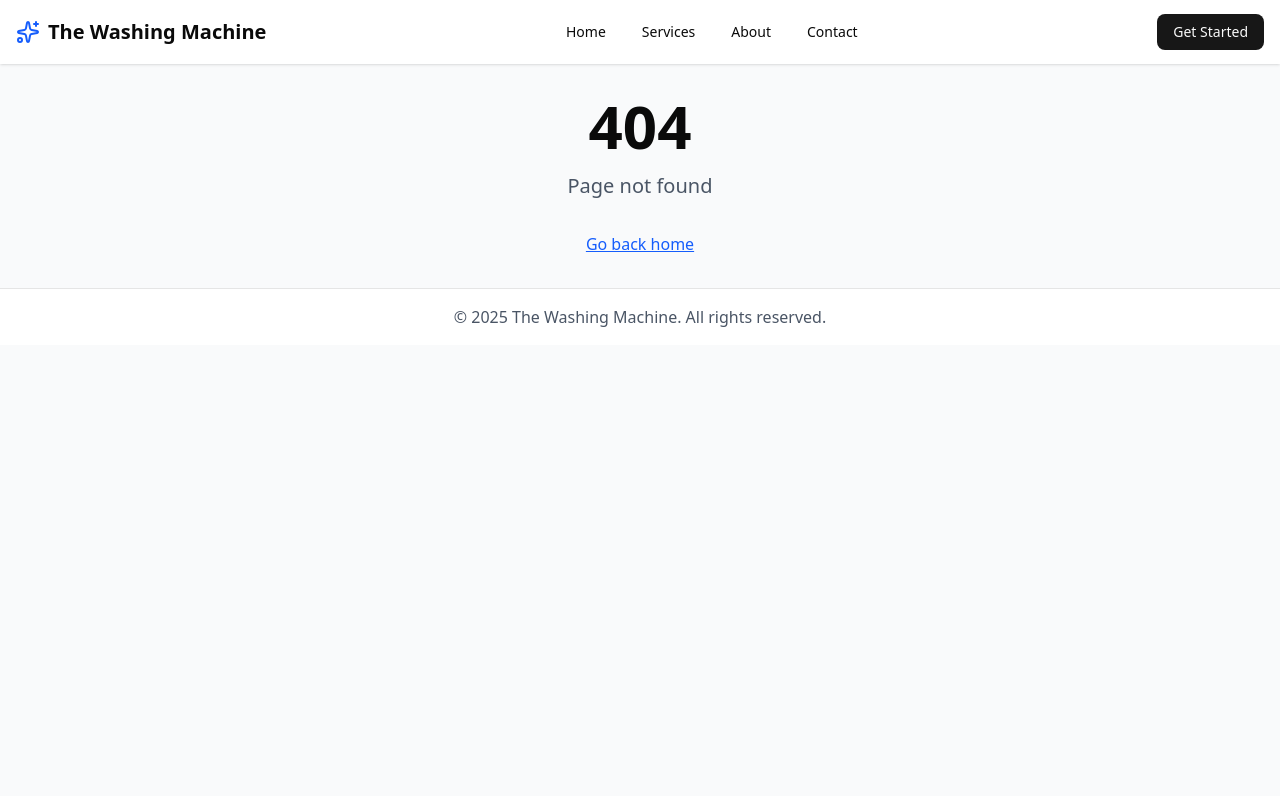
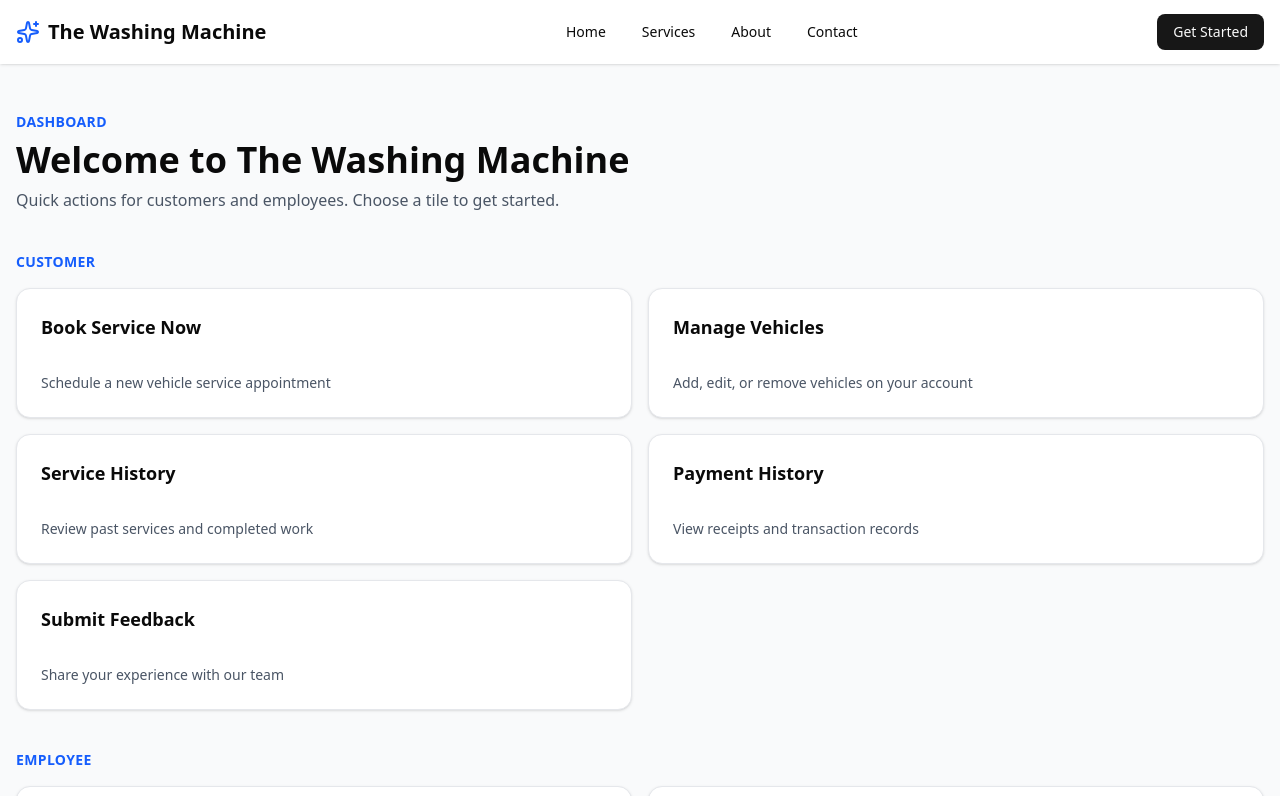
Before and after one commit to akilapilapitiya/The_Washing_Machine, a React (Vite) app in the folder frontend/: page /dashboard in a window 1280 px wide. Before the commit this address had no page. Shown: the top 796 px of the page. Built offline with nearby package versions, Linux system fonts and the light colour scheme.

Commit message:
feat: Dashboard Cross Section

```diff
--- a/frontend/src/App.jsx
+++ b/frontend/src/App.jsx
@@ -2,6 +2,7 @@ import React from 'react'
 import { BrowserRouter, Routes, Route } from 'react-router-dom'
 import MainLayout from './components/layout/MainLayout'
 import Home from './pages/Home'
+import Dashboard from './pages/Dashboard'
 import Services from './pages/Services'
 import Signup from './pages/Signup'
 import CustomerLogin from './pages/CustomerLogin'
@@ -14,6 +15,7 @@ const App = () => {
       <Routes>
         <Route path="/" element={<MainLayout />}>
           <Route index element={<Home />} />
+          <Route path="dashboard" element={<Dashboard />} />
           <Route path="services" element={<Services />} />
           <Route path="signup" element={<Signup />} />
           <Route path="login" element={<CustomerLogin />} />
--- a/frontend/src/components/Navbar.jsx
+++ b/frontend/src/components/Navbar.jsx
@@ -42,7 +42,7 @@ const Navbar = () => {
 
           {/* CTA Button */}
           <div className="hidden md:block">
-            <Link to="/signup">
+            <Link to="/dashboard">
               <Button>Get Started</Button>
             </Link>
           </div>
@@ -75,7 +75,7 @@ const Navbar = () => {
                   </Button>
                 </Link>
               ))}
-              <Link to="/signup" onClick={() => setIsMenuOpen(false)}>
+              <Link to="/dashboard" onClick={() => setIsMenuOpen(false)}>
                 <Button className="w-full">Get Started</Button>
               </Link>
             </div>
--- /dev/null
+++ b/frontend/src/features/dashboard/DashboardPage.jsx
@@ -0,0 +1,62 @@
+import React from 'react'
+import { Card, CardContent, CardHeader, CardTitle } from '@/components/ui/card'
+import { Link } from 'react-router-dom'
+
+const customerTiles = [
+  { title: 'Book Service Now', description: 'Schedule a new vehicle service appointment', to: '/dashboard/book' },
+  { title: 'Manage Vehicles', description: 'Add, edit, or remove vehicles on your account', to: '/dashboard/vehicles' },
+  { title: 'Service History', description: 'Review past services and completed work', to: '/dashboard/history' },
+  { title: 'Payment History', description: 'View receipts and transaction records', to: '/dashboard/payments' },
+  { title: 'Submit Feedback', description: 'Share your experience with our team', to: '/dashboard/feedback' },
+]
+
+const employeeTiles = [
+  { title: 'Watch Assigned Services', description: 'See your queue and upcoming jobs', to: '/dashboard/employee/assigned' },
+  { title: 'Record Payment', description: 'Log payments received from customers', to: '/dashboard/employee/payments' },
+  { title: 'Stats & Analytics', description: 'Track performance and service metrics', to: '/dashboard/employee/stats' },
+]
+
+const TileGrid = ({ title, tiles }) => (
+  <section className="space-y-4">
+    <div>
+      <p className="text-sm uppercase tracking-wide text-blue-600 font-semibold">{title}</p>
+    </div>
+    <div className="grid gap-4 md:grid-cols-2">
+      {tiles.map((tile) => (
+        <Link key={tile.title} to={tile.to} className="group">
+          <Card className="h-full border-gray-200 shadow-sm transition hover:-translate-y-0.5 hover:shadow-md">
+            <CardHeader>
+              <CardTitle className="text-lg font-semibold group-hover:text-blue-600 transition-colors">
+                {tile.title}
+              </CardTitle>
+            </CardHeader>
+            <CardContent>
+              <p className="text-gray-600 text-sm">{tile.description}</p>
+            </CardContent>
+          </Card>
+        </Link>
+      ))}
+    </div>
+  </section>
+)
+
+const DashboardPage = () => {
+  return (
+    <div className="min-h-screen bg-gray-50">
+      <div className="container mx-auto px-4 py-12 space-y-10">
+        <div className="space-y-2">
+          <p className="text-sm uppercase tracking-wide text-blue-600 font-semibold">Dashboard</p>
+          <h1 className="text-4xl font-bold">Welcome to The Washing Machine</h1>
+          <p className="text-gray-600 max-w-2xl">
+            Quick actions for customers and employees. Choose a tile to get started.
+          </p>
+        </div>
+
+        <TileGrid title="Customer" tiles={customerTiles} />
+        <TileGrid title="Employee" tiles={employeeTiles} />
+      </div>
+    </div>
+  )
+}
+
+export default DashboardPage
--- a/frontend/src/features/home/HomePage.jsx
+++ b/frontend/src/features/home/HomePage.jsx
@@ -11,10 +11,10 @@ const HomePage = () => {
         <p className="text-lg text-gray-600 mb-8">Your home page content goes here</p>
 
         <div className="flex gap-4">
-          <Link to="/signup">
+          <Link to="/dashboard">
             <Button size="lg">Sign Up</Button>
           </Link>
-          <Link to="/login">
+          <Link to="/dashboard">
             <Button size="lg" variant="outline">Sign In</Button>
           </Link>
         </div>
--- /dev/null
+++ b/frontend/src/pages/Dashboard.jsx
@@ -0,0 +1,3 @@
+import DashboardPage from '@/features/dashboard/DashboardPage'
+
+export default DashboardPage
```
